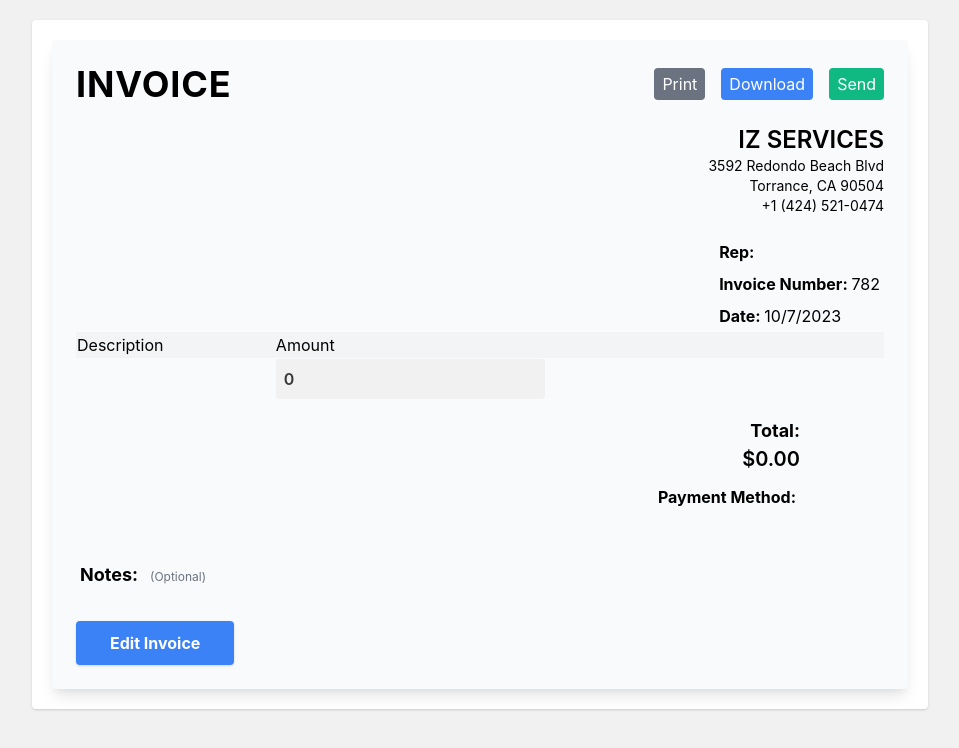
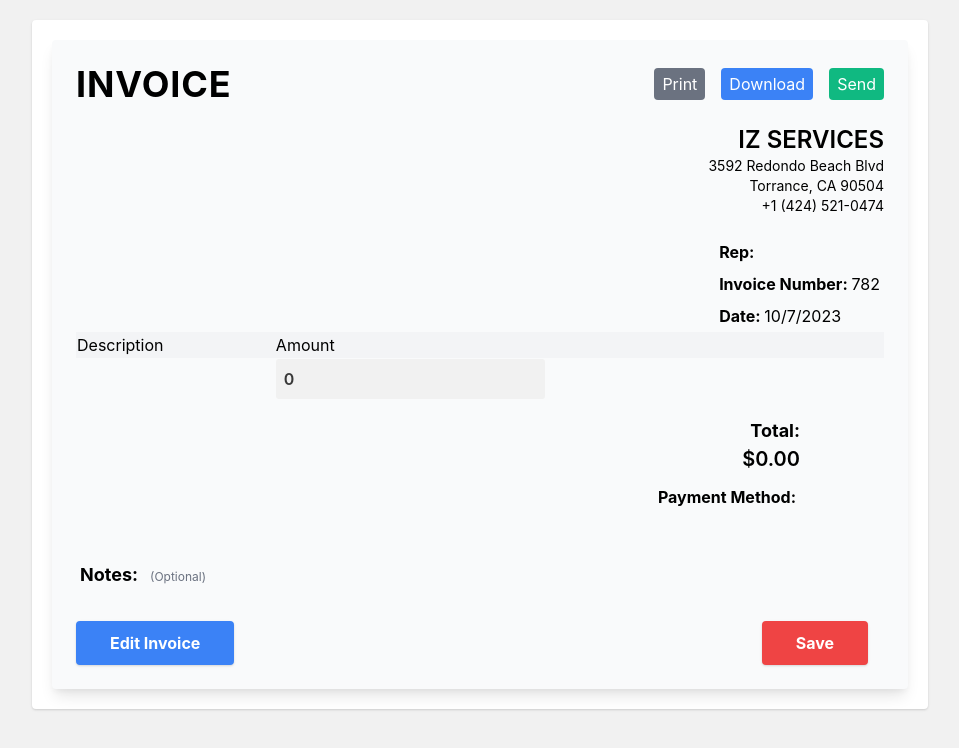
Before and after one commit to The-Galactic-Guardians/gg-fe2, a React (Create React App) app: page /iz-services/preview-invoice in a window 1280 px wide. Shown: the top 748 px of the page, without its empty margins (160-1119 px from the left). Built offline with nearby package versions, Linux system fonts and the light colour scheme.

Commit message:
Feat/izservices (#19)
* feat: test

* feat: Added Search Component

* feat: Added Save button

```diff
--- a/src/IzServicesComponents/PreviewInvoice.tsx
+++ b/src/IzServicesComponents/PreviewInvoice.tsx
@@ -87,6 +87,7 @@ function PreviewInvoice() {
 				{/* {Notes} */}
 				<Notes notes={notes} />
 				{/* {End of Notes} */}
+				<div className="flex justify-between items-center mt-4">
 					<button
 						type="button"
 						onClick={() => navigate("/iz-services")}
@@ -94,6 +95,14 @@ function PreviewInvoice() {
 					>
 						Edit Invoice
 					</button>
+					<button
+						type="button"
+						onClick={() => navigate("/iz-services")}
+						className="bg-red-500 text-white font-bold py-2 px-8 rounded shadow border-2 border-red-500 hover: bg-transparent hover:text-red-500 transition-all duration-300 ml-auto mr-4"
+					>
+						Save
+					</button>
+				</div>
 			</div>
 		</main>
 	);
```
Lines whose indentation alone changed are shown as unchanged.
